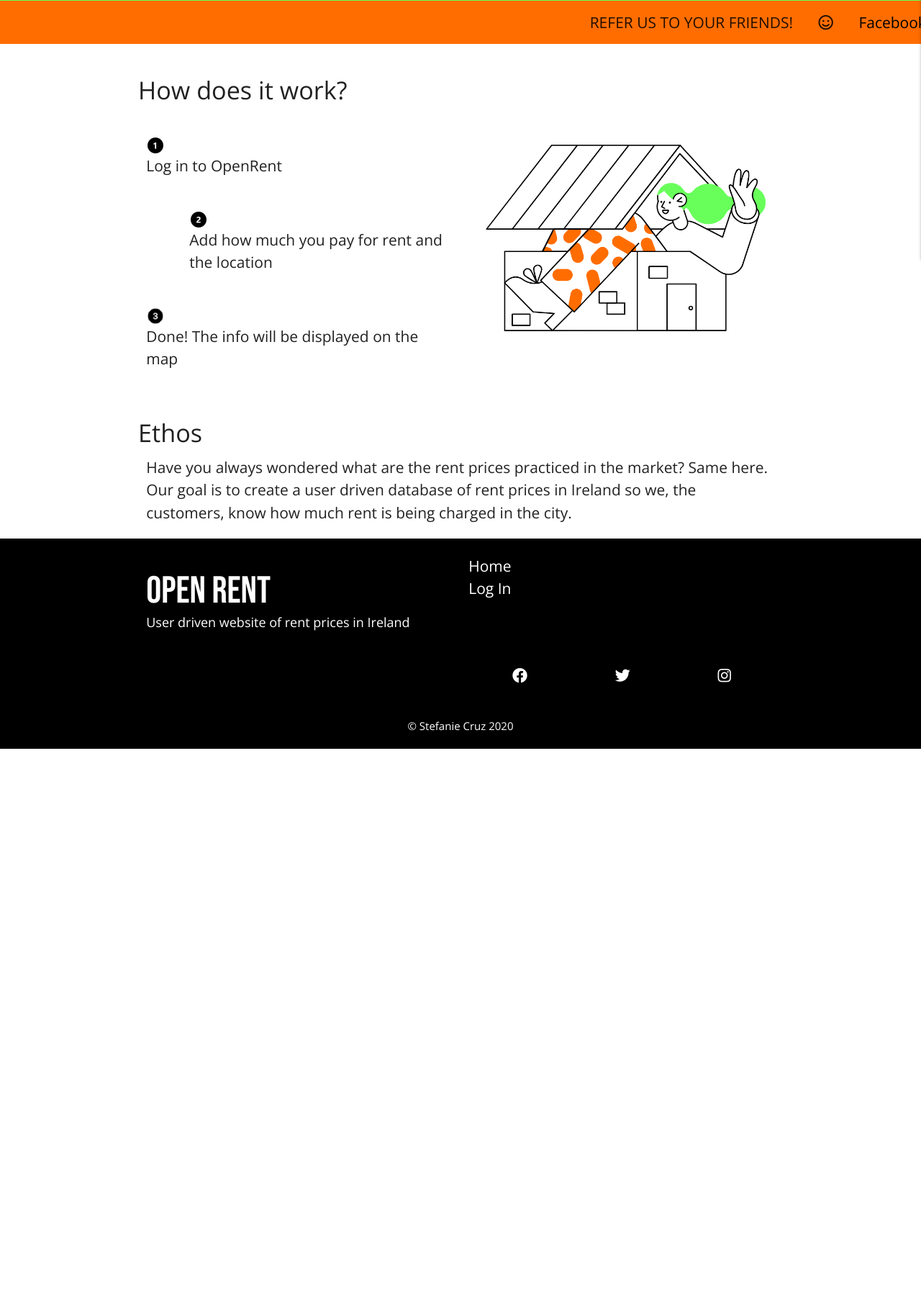
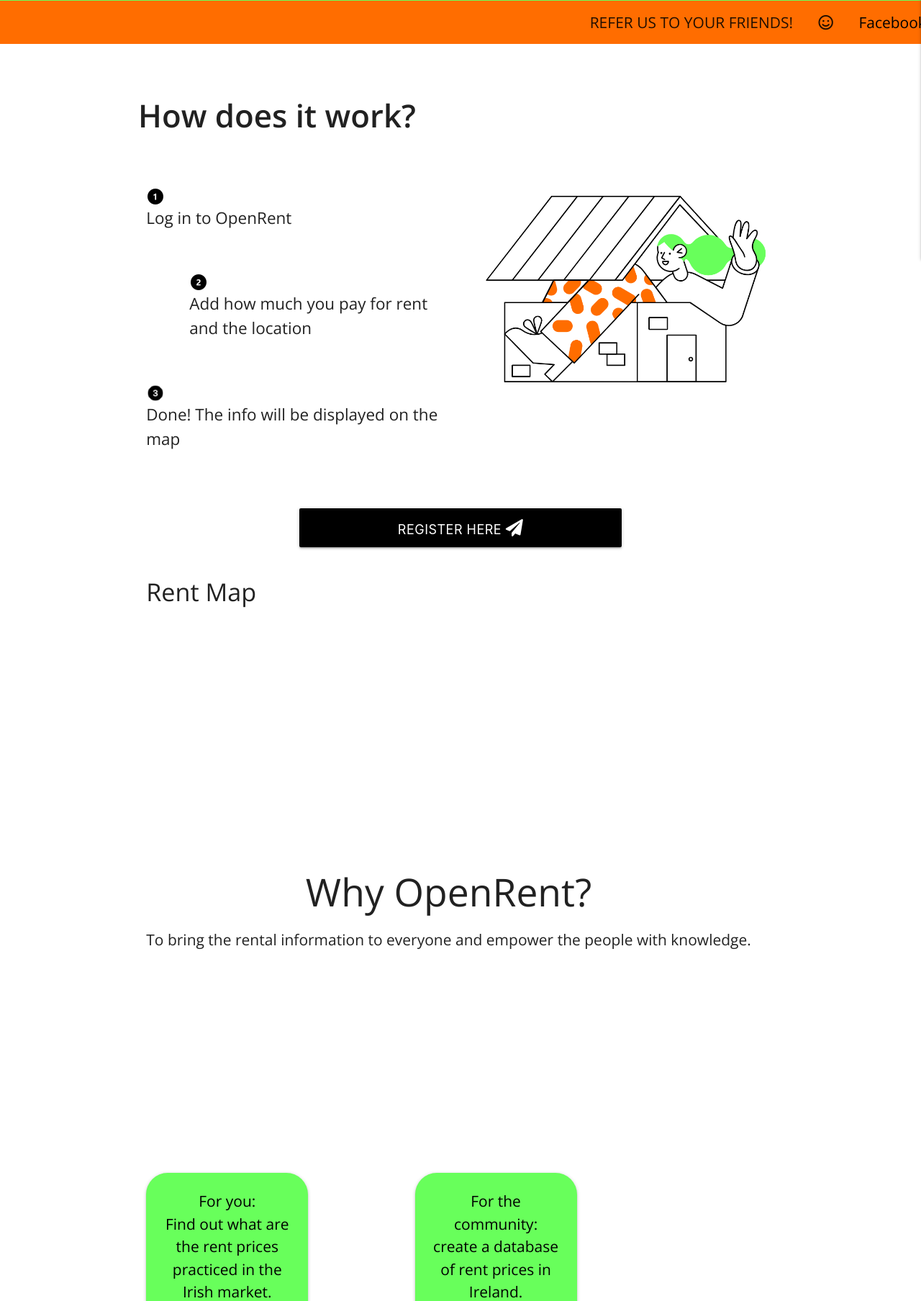
Before and after one commit to stef-cruz/open_rent, a Flask app: page / in a window 1280 px wide. Shown: the part 500-2307 px from the top of the page at 72% size. Before the commit the page ends 1540 px from the top, so only its background shows below. Run offline with Flask 2, Linux system fonts and the light colour scheme.

Commit message:
Add content/design to how it works section on homepage

```diff
--- a/app/static/css/_index.scss
+++ b/app/static/css/_index.scss
@@ -25,8 +25,9 @@
 }
 
 .steps {
-  h4 {
-    margin: 3rem 0;
+  h3 {
+    margin: 5rem 0;
+    font-weight: 600;
   }
 
   &__wrapper {
@@ -36,16 +37,19 @@
   }
 
   &__one {
-    margin-bottom: 3rem;
+    margin-bottom: 4rem;
+    font-size: 1.5rem;
   }
 
   &__two {
-    margin-bottom: 3rem;
+    margin-bottom: 4rem;
     margin-left: 4rem;
+    font-size: 1.5rem;
   }
 
   &__three {
-    margin-bottom: 3rem;
+    margin-bottom: 4rem;
+    font-size: 1.5rem;
   }
 
   &__illustration {
@@ -53,4 +57,33 @@
       width: 100%;
     }
   }
+
+  button {
+    background-color: black;
+
+    &:hover {
+      background-color: $sec-colour;
+    }
+
+    a {
+      text-decoration: none;
+      color: white;
+      font-size: 1.2rem;
+    }
+  }
 }
+
+.about {
+  &__hero {
+    margin: 20rem 0;
+  }
+
+  &__card {
+    .card-panel {
+      background-color: $prim-colour;
+      border-radius: 2rem;
+      height: 20rem;
+      width: 15rem;
+    }
+  }
+}
--- a/app/static/css/style.css
+++ b/app/static/css/style.css
@@ -41,24 +41,49 @@
   color: white;
 }
 
-.steps h4 {
-  margin: 3rem 0;
+.steps h3 {
+  margin: 5rem 0;
+  font-weight: 600;
 }
 .steps__wrapper img {
   display: grid;
 }
 .steps__one {
-  margin-bottom: 3rem;
+  margin-bottom: 4rem;
+  font-size: 1.5rem;
 }
 .steps__two {
-  margin-bottom: 3rem;
+  margin-bottom: 4rem;
   margin-left: 4rem;
+  font-size: 1.5rem;
 }
 .steps__three {
-  margin-bottom: 3rem;
+  margin-bottom: 4rem;
+  font-size: 1.5rem;
 }
 .steps__illustration img {
   width: 100%;
+}
+.steps button {
+  background-color: black;
+}
+.steps button:hover {
+  background-color: #ff6d00;
+}
+.steps button a {
+  text-decoration: none;
+  color: white;
+  font-size: 1.2rem;
+}
+
+.about__hero {
+  margin: 20rem 0;
+}
+.about__card .card-panel {
+  background-color: #68ff5b;
+  border-radius: 2rem;
+  height: 20rem;
+  width: 15rem;
 }
 
 .footer {
--- a/app/templates/base.html
+++ b/app/templates/base.html
@@ -36,7 +36,7 @@
         <!-- mobile side navbar -->
         <ul class="sidenav white-text" id="mobile-demo">
             <li><h4 class="logo text-shadow center-align">Open Rent</h4></li>
-            <li><a href="#">Home</a></li>
+            <li><a href="/">Home</a></li>
             {% if session.user %}
                 <li><a href="{{ url_for('profile', username=session['user']) }}">Profile</a></li>
                 <li><a href="#">New Tenancy</a></li>
@@ -60,7 +60,7 @@
                 </div>
                 <div class="col s12 m6 footer__nav">
                     <ul>
-                        <li><a href="#">Home</a></li>
+                        <li><a href="/">Home</a></li>
                         {% if session.user %}
                             <li><a href="{{ url_for('profile', username=session['user']) }}">Profile</a></li>
                             <li><a href="#">New Tenancy</a></li>
--- a/app/templates/index.html
+++ b/app/templates/index.html
@@ -45,7 +45,7 @@
 <!--How it works-->
 <section>
     <div class="container steps">
-        <h4>How does it work?</h4>
+        <h3>How does it work?</h3>
         <div class="row">
             <div class="col s12 m6 steps__wrapper">
                 <div class="steps__one">
@@ -60,24 +60,61 @@
                     <img src="{{ url_for('static', filename='images/icons8-circled-3.png') }}" alt="Step 3">
                     Done! The info will be displayed on the map
                 </div>
-
             </div>
             <div class="col s12 m6 steps__illustration">
+                <!-- TODO: align illustration horizontally in the container  -->
                 <img src="{{ url_for('static', filename='images/woman-in-house.png') }}" alt="Woman in house">
+            </div>
+        </div>
+        <div class="row">
+            <button class="col s10 m6 btn-large offset-s1 offset-m3">
+                <a href="{{ url_for('register') }}">Register here <i class="fas fa-paper-plane"></i></a>
+            </button>
+        </div>
+    </div>
+</section>
+
+<!--Map -->
+<section>
+    <div class="container">
+        <div class="row">
+            <div class="col">
+                <h4>Rent Map</h4>
             </div>
         </div>
     </div>
 </section>
 
-<!--Ethos -->
+<!--About / Why OpenRent -->
+<section class="about">
+    <div class="container center-align">
+        <div class="row">
+            <div class="col about__hero">
+                <h2>Why OpenRent?</h2>
+                <p>To bring the rental information to everyone and empower the people with knowledge.</p>
+            </div>
+            <div class="col s5 about__card">
+                <div class="card-panel">
+                    <span class="black-text">For you: <br> Find out what are the rent prices practiced in the Irish market.</span>
+                </div>
+            </div>
+            <div class="col s5 about__card">
+                <div class="card-panel">
+                    <span class="black-text">For the community: <br> create a database of rent prices in Ireland.</span>
+                </div>
+            </div>
+        </div>
+    </div>
+
+</section>
+
+<!-- Contact -->
 <section>
-    <div class="container">
-        <h4>Ethos</h4>
+    <div class="container contact">
+        <h2>Let's Chat</h2>
         <div class="row">
             <div class="col">
-                <p>Have you always wondered what are the rent prices practiced in the market? Same here.</p>
-                <p>Our goal is to create a user driven database of rent prices in Ireland so we,
-                    the customers, know how much rent is being charged in the city.</p>
+                <p>Whether you fancy a chat or want to talk about our mission, we're here for you.</p>
             </div>
         </div>
     </div>
```
Also changed, not shown: app/static/images/arrow.png (added), 1 other file.
